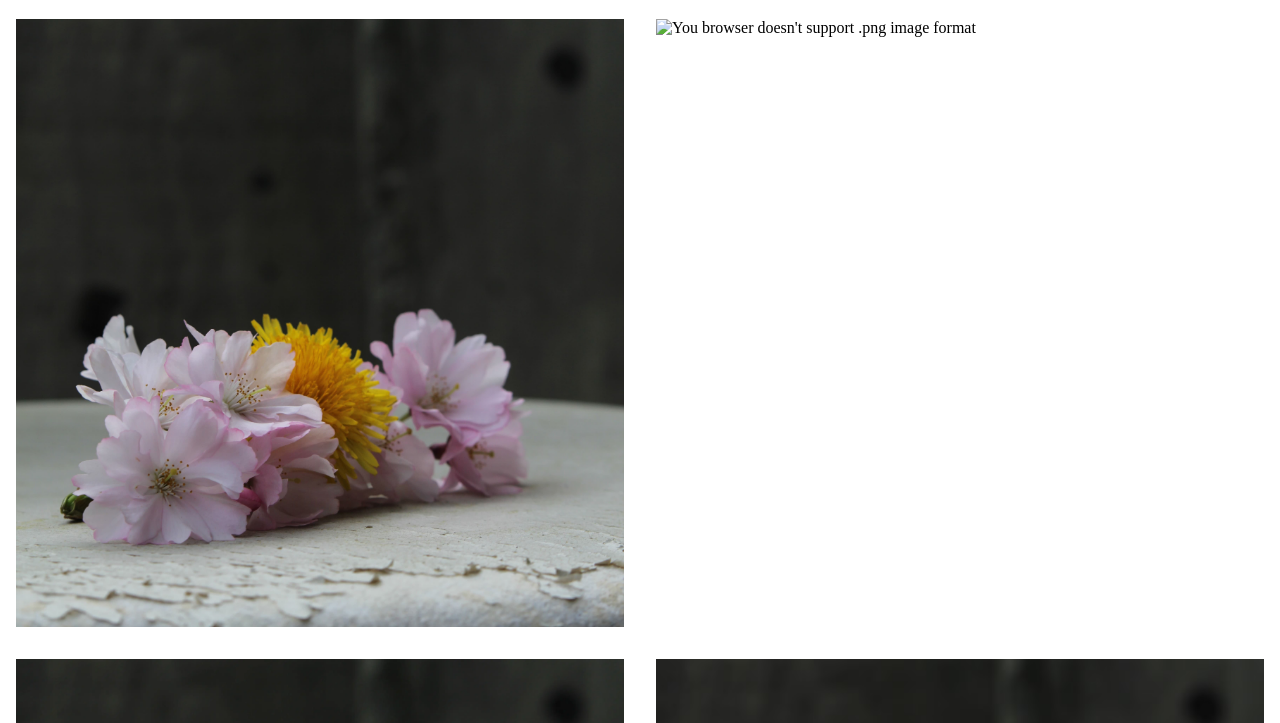
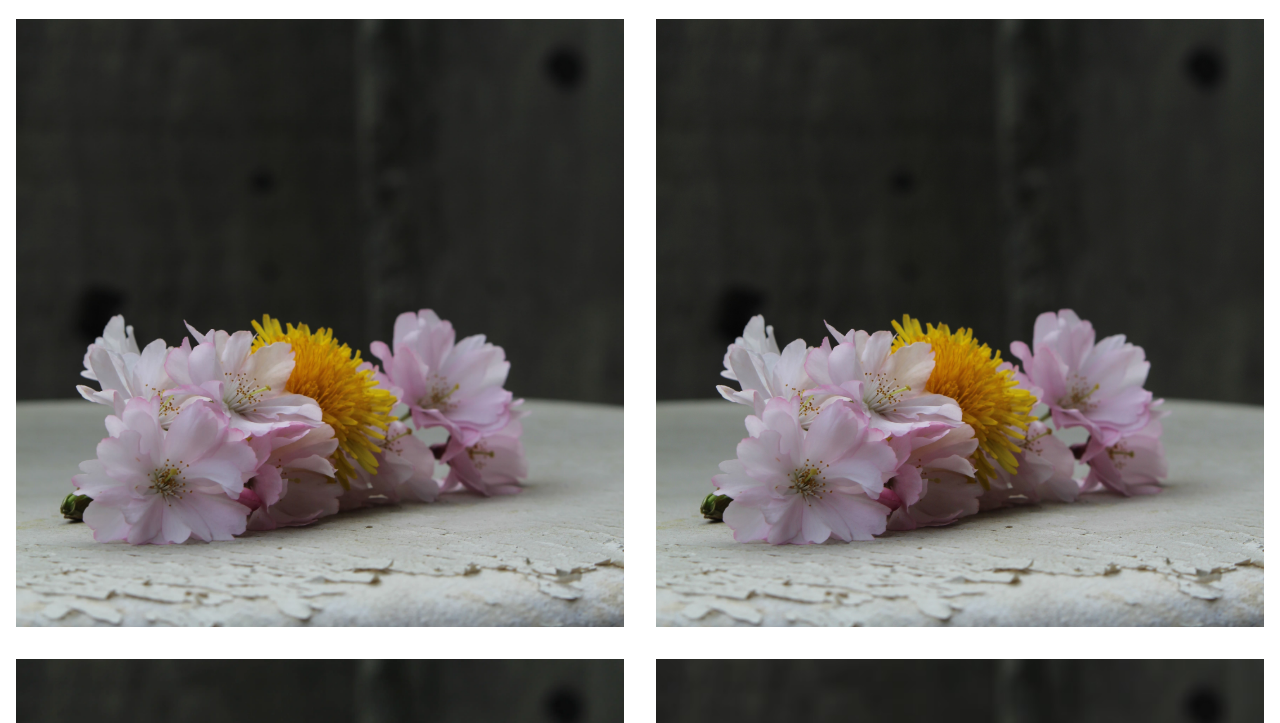
Before and after one commit to ajeetgill/browser_image_support, a plain HTML site: page index.html in a window 1280 px wide. Shown: the part 77-800 px from the top of the page. Drawn offline with Linux system fonts and the light colour scheme; the site is published under a folder, as on GitHub Pages, so addresses that start at the root find nothing.

Commit message:
fixed relative path of images

```diff
--- a/index.html
+++ b/index.html
@@ -53,7 +53,7 @@
             <h1>Check the image Support</h1>
             <section class="container">
                 <img src="./flowers.jpg" width='100' height="100" alt="You browser doesn't support .jpg image format">
-                <img src="/flower.png" width='100' height="100" alt="You browser doesn't support .png image format">
+                <img src="./flower.png" width='100' height="100" alt="You browser doesn't support .png image format">
                 <img src="./flowers.webp" width='100' height="100" alt="You browser doesn't support .webp image format">
                 <img src="./flowers.avif" width='100' height="100" alt="You browser doesn't support .avif image format">
             </section>
```
